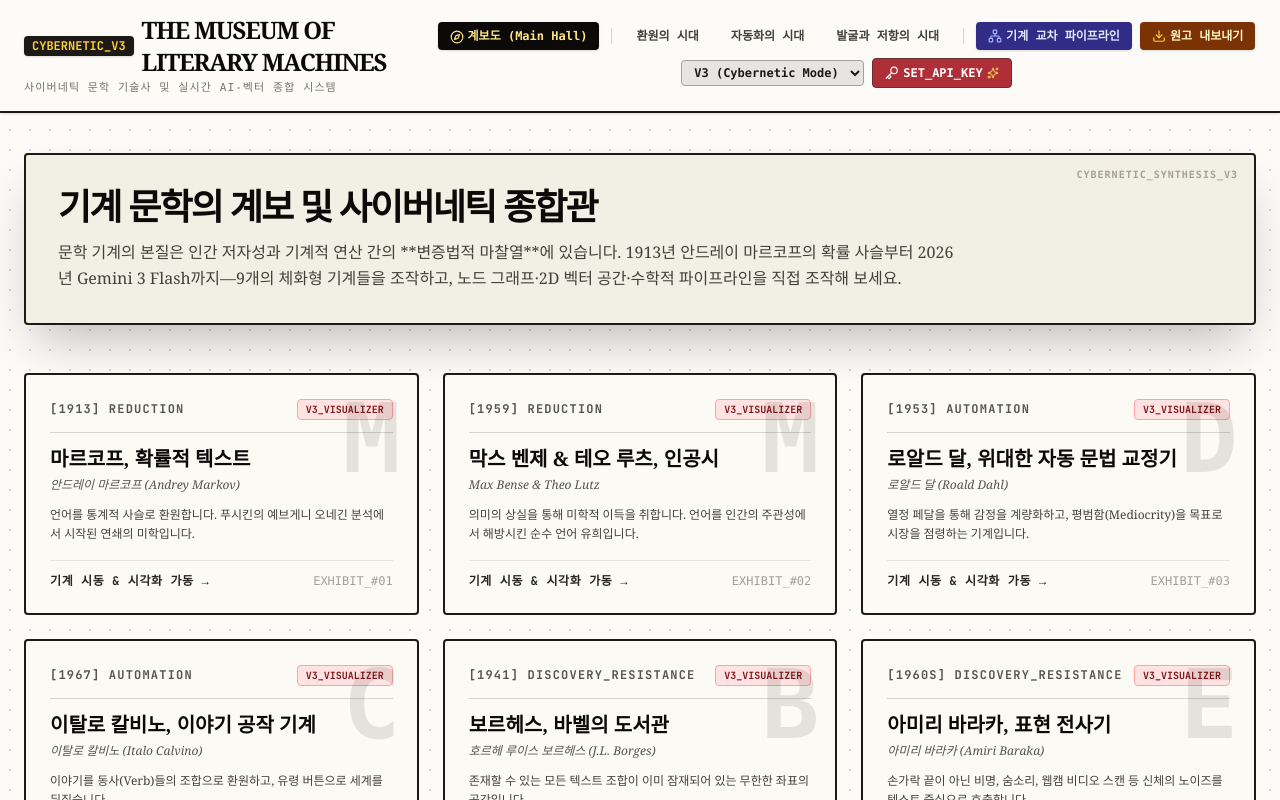
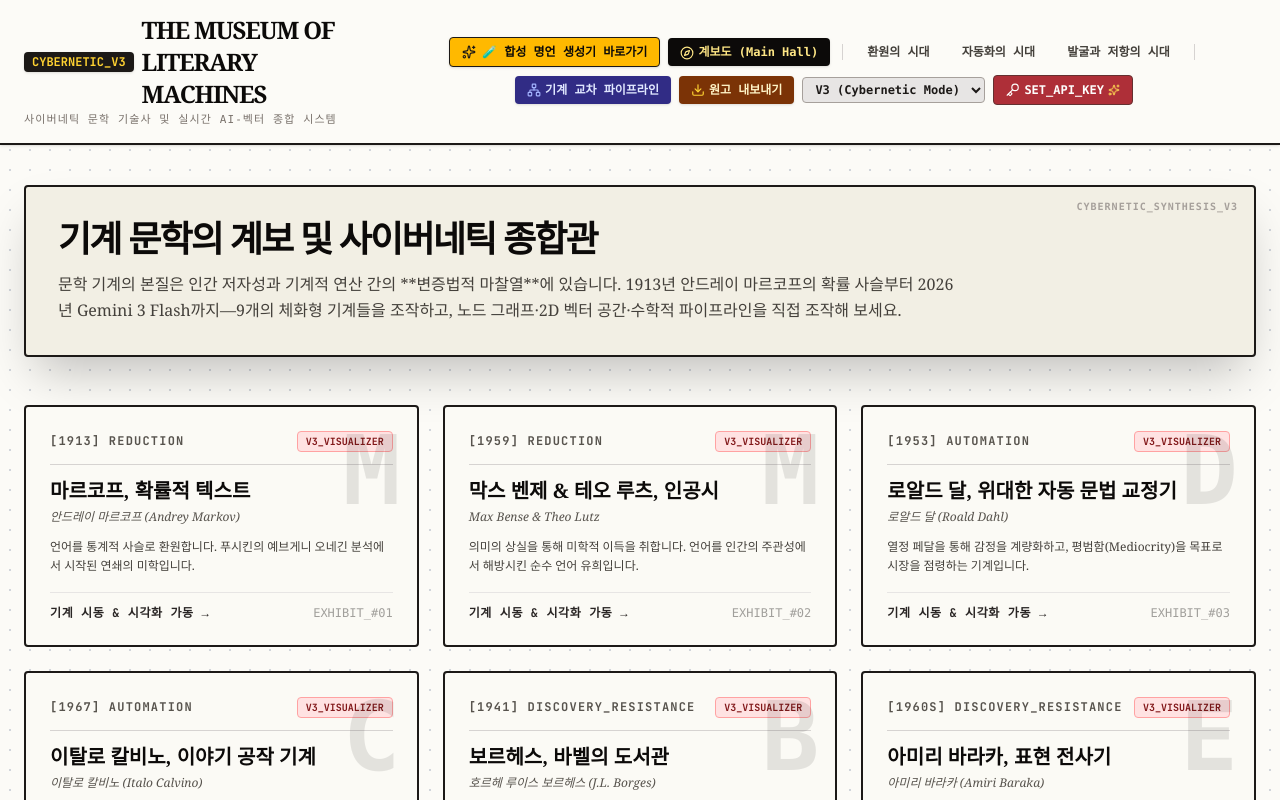
Before and after one commit to gdone9009/aphorism-synthesizer, a React (Vite) app: page / in a window 1280 px wide. Shown: the top 800 px of the page. Built offline with nearby package versions, Linux system fonts and the light colour scheme.

Commit message:
feat: Add cross-link to Aphorism Synthesizer

```diff
--- a/package.json
+++ b/package.json
@@ -1,9 +1,9 @@
 {
-  "name": "aphorism-synthesizer",
+  "name": "the-museum-of-literary-machines",
   "private": true,
   "version": "1.0.0",
   "type": "module",
-  "homepage": "https://gdone9009.github.io/aphorism-synthesizer",
+  "homepage": "https://gdone9009.github.io/the-museum-of-literary-machines",
   "scripts": {
     "dev": "vite",
     "build": "tsc -b && vite build",
--- a/src/components/v3/HeaderV3.tsx
+++ b/src/components/v3/HeaderV3.tsx
@@ -54,7 +54,16 @@ export const HeaderV3: React.FC<HeaderV3Props> = ({
         {/* Category Navigation & Cybernetic Tools */}
         <div className="flex items-center gap-2 flex-wrap justify-center font-mono text-xs">
 
-          {/* Main Hall Tab */}
+          {/* Cross Link to Aphorism Synthesizer Site */}
+          <a
+            href="https://gdone9009.github.io/aphorism-synthesizer/"
+            target="_blank"
+            rel="noopener noreferrer"
+            className="px-3 py-1.5 rounded-sm font-mono font-bold bg-amber-400 hover:bg-amber-300 text-stone-950 border border-stone-900 shadow-sm flex items-center gap-1.5 transition-all hover:scale-105"
+          >
+            <Sparkles className="w-3.5 h-3.5 text-stone-900" />
+            <span>🧪 합성 명언 생성기 바로가기</span>
+          </a>
           <button
             onClick={() => onSelectCategory('MAIN')}
             className={`px-3 py-1.5 rounded-sm transition-all font-bold ${
--- a/vite.config.ts
+++ b/vite.config.ts
@@ -8,5 +8,5 @@ export default defineConfig({
     react(),
     tailwindcss()
   ],
-  base: '/aphorism-synthesizer/',
+  base: '/the-museum-of-literary-machines/',
 })
```
